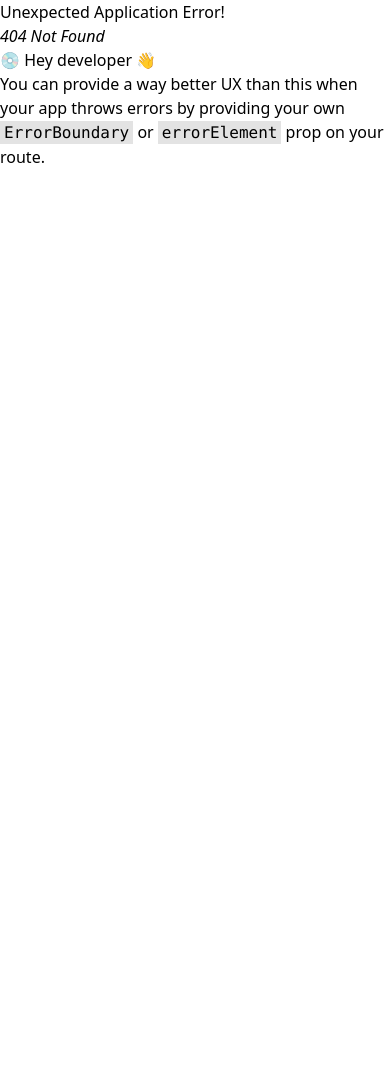
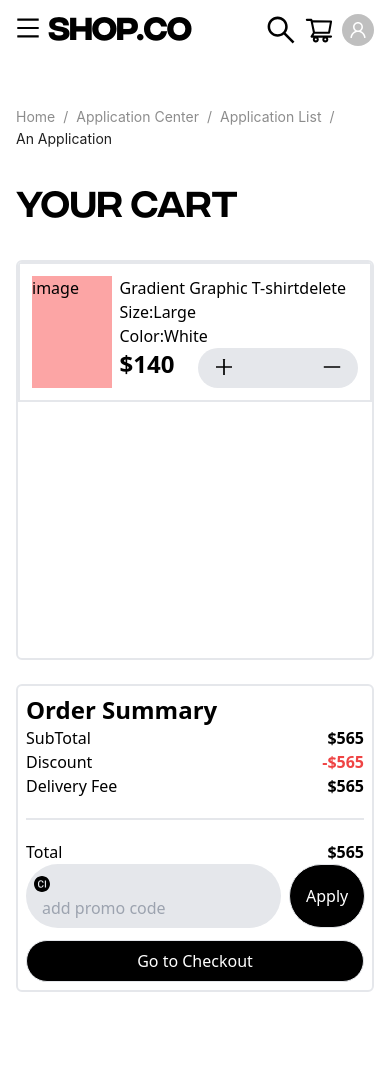
Before and after one commit to majidkhan230/shop.co, a React (Vite) app: page /cart in a window 390 px wide. Before the commit this address had no page. Shown: the top 1070 px of the page. Before the commit the page ends 844 px from the top, so only its background shows below. Built offline with nearby package versions, Linux system fonts and the light colour scheme.

Commit message:
make responsive

```diff
--- a/src/components/AddCounter.jsx
+++ b/src/components/AddCounter.jsx
@@ -4,10 +4,10 @@ import { MinusOutlined, PlusOutlined } from '@ant-design/icons'
 
 function AddCounter({counterStyles,increment,decrement,countValue}) {
   return (
-    <div className={`w-[180px] px-4 py-2 bg-gray-200  rounded-full flex justify-between items-baseline space-x-4 `}>
-      <button onClick={increment}  ><PlusOutlined className='text-2xl font-bold' /></button>
-        <span className='text-2xl font-bold mx-2'>{countValue}</span>
-      <button onClick={decrement}><MinusOutlined className='text-2xl font-bold' /></button>
+    <div className={`w-[160px] px-4 py-2 bg-gray-200  rounded-full flex justify-between items-baseline space-x-4 `}>
+      <button onClick={increment}  ><PlusOutlined className='text-xl font-bold' /></button>
+        <span className='text-xl font-bold mx-2'>{countValue}</span>
+      <button onClick={decrement}><MinusOutlined className='text-xl font-bold' /></button>
     </div>
   )
 }
--- /dev/null
+++ b/src/pages/Cart.jsx
@@ -0,0 +1,82 @@
+import React from "react";
+import MyBreadCrumb from "../components/MyBreadCrumb";
+import AddCounter from "../components/AddCounter";
+import Line from "../components/Line";
+import { CiCircleFilled } from "@ant-design/icons";
+import Button from "../components/Button";
+
+function Cart() {
+  return (
+    <div className="w-full p-4 md:px-20">
+      <div className="breadcrumb my-5">
+        <MyBreadCrumb />
+      </div>
+      <h1 className="text-4xl font-[integralcf]">Your Cart</h1>
+      <div className="flex gap-2 mt-10 flex-col md:flex-row ">
+        <div className="cartContainer  h-[400px] md:w-3/5 rounded-md border-2 border-gray-200 flex flex-col  md:gap-2 md:p-4 overflow-y-auto">
+           <div className="card  w-full  p-3 flex  border-2 border-gray-200">
+            <div className="image w-1/4 h-full object-cover bg-red-300">
+              image
+            </div>
+            <div className="flex flex-col w-3/4 ml-2">
+              <div className="flex">
+                <h1>Gradient Graphic T-shirt</h1>
+                <div className="icon">delete</div>
+              </div>
+              <div className="size">Size:Large</div>
+              <div className="color">Color:White</div>
+              <div className="price flex justify-between">
+                <h1 className="font-bold text-2xl ">$140</h1>
+                <AddCounter counterStyles={""} />
+              </div>
+            </div>
+          </div>
+        </div>
+        <div className="summary w-full md:w-2/5 border-2 rounded-md flex flex-col mt-4 md:mt-0 p-2 md:p-4">
+          <h1 className="font-bold text-2xl">Order Summary</h1>
+          <div className="flex justify-between">
+            <h3>SubTotal</h3>
+            <h3 className="font-semibold">$565</h3>
+          </div>
+          <div className="flex justify-between">
+            <h3>Discount</h3>
+            <h3 className="font-semibold text-red-500">-$565</h3>
+          </div>
+          <div className="flex justify-between">
+            <h3>Delivery Fee</h3>
+            <h3 className="font-semibold">$565</h3>
+          </div>
+          <Line />
+          <div className="flex justify-between">
+            <h3>Total</h3>
+            <h3 className="font-semibold">$565</h3>
+          </div>
+          <div className="promo flex gap-2">
+            <div className="input rounded-full bg-gray-200 p-2 space-x-2">
+              <CiCircleFilled />
+              <input
+                type="text"
+                className="bg-transparent"
+                placeholder="add promo code"
+              />
+            </div>
+            <Button
+              text={"Apply"}
+              btnStyles={
+                "bg-black text-white hover:bg-white hover:text-black border border-gray-200"
+              }
+            />
+          </div>
+          <Button
+              text={"Go to Checkout "}
+              btnStyles={
+                "bg-black text-white hover:bg-white hover:text-black border border-gray-200 mt-3"
+              }
+            />
+        </div>
+      </div>
+    </div>
+  );
+}
+
+export default Cart;
--- a/src/routes/index.jsx
+++ b/src/routes/index.jsx
@@ -5,6 +5,7 @@ import Home from "../pages/Home";
 import ProductDetails from "../pages/ProductDetails";
 import RatingAndReviews from "../pages/RatingAndReviews";
 import FAQs from "../pages/FAQs";
+import Cart from "../pages/Cart";
 
 export const router = createBrowserRouter([
     {
@@ -14,6 +15,10 @@ export const router = createBrowserRouter([
             {
                 path:"/",
                 element:<Home/>,
+            },
+            {
+                path:"cart",
+                element:<Cart/>,
             },
             {
                 path:"detail",
```
